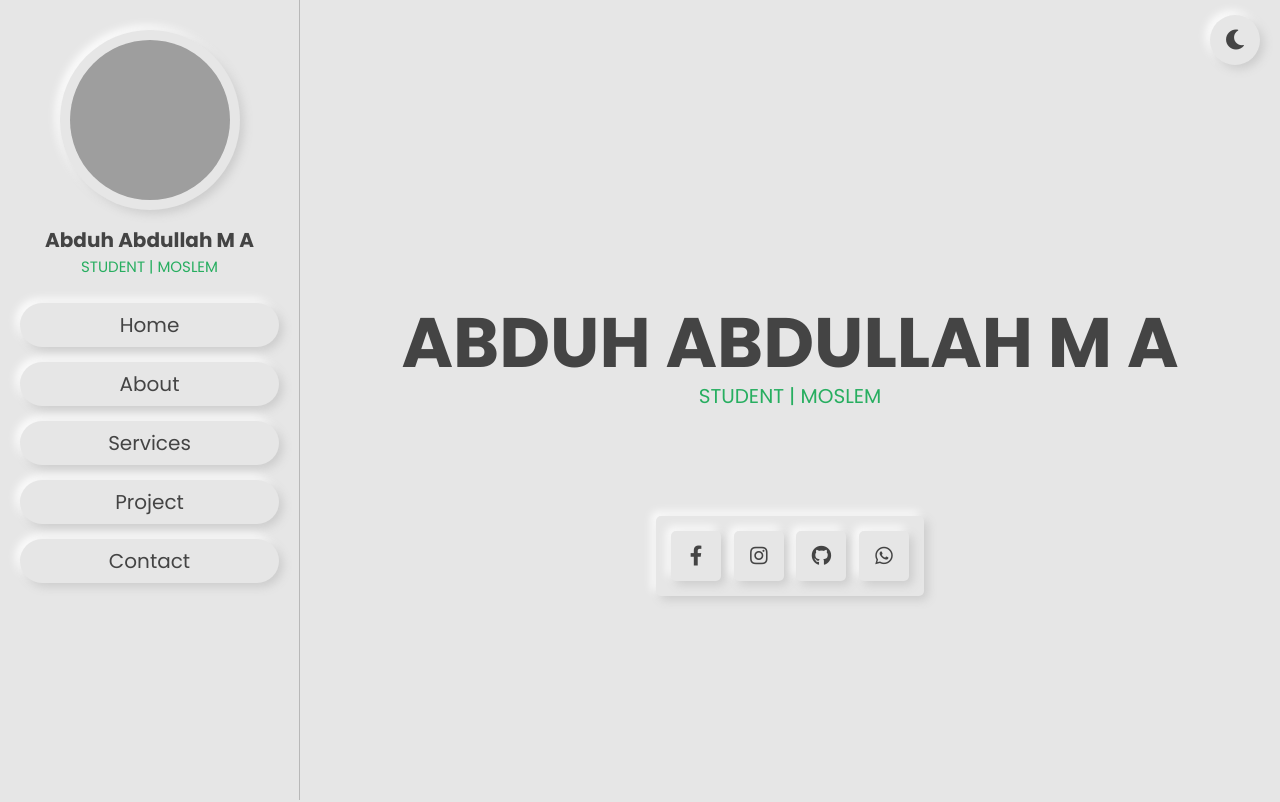
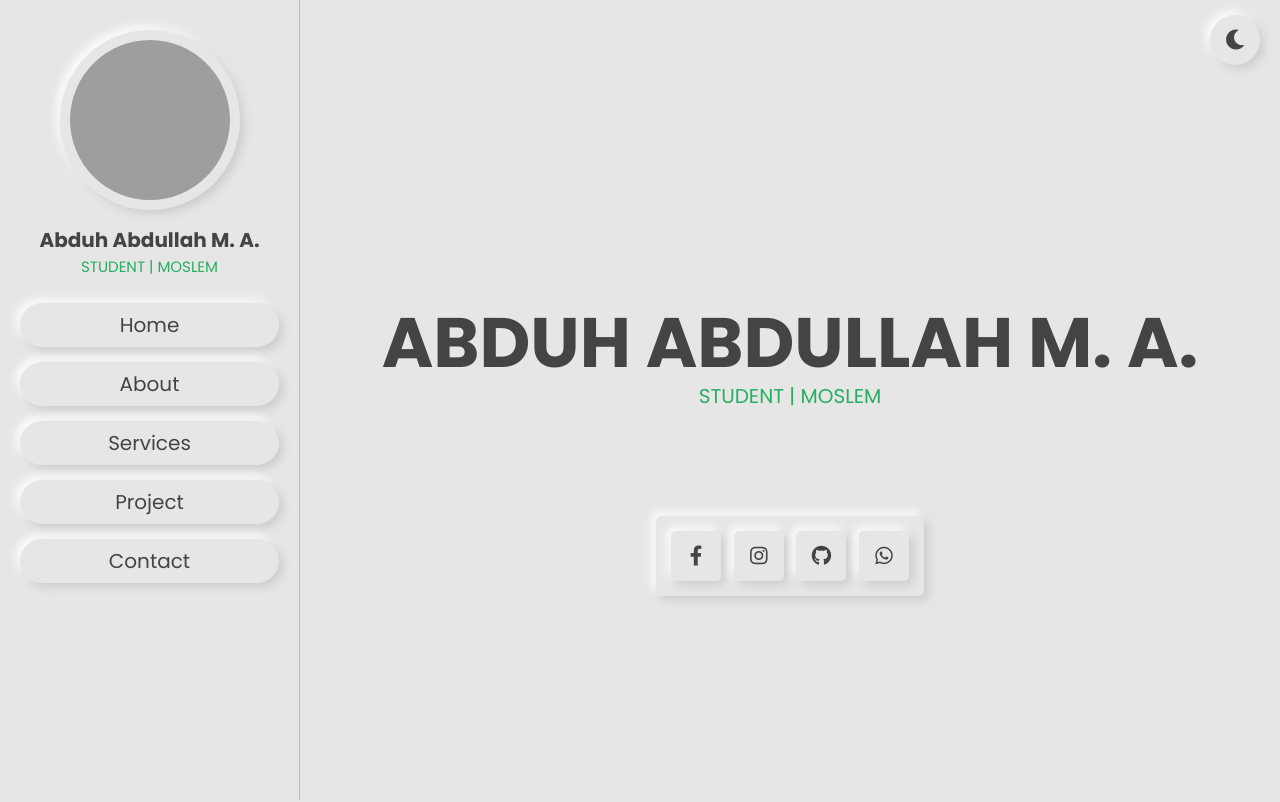
Before and after one commit to Al-banna11/portofolioAab, a plain HTML site: page index.html in a window 1280 px wide. Shown: the top 802 px of the page. Drawn offline with Linux system fonts and the light colour scheme; grey boxes are pictures that could not be loaded.

Commit message:
Update index.html

```diff
--- a/index.html
+++ b/index.html
@@ -18,7 +18,7 @@
     <header class="header">
       <div class="user">
         <img src="image/user-img.jpg" alt="" />
-        <h3>Abduh Abdullah M A</h3>
+        <h3>Abduh Abdullah M. A.</h3>
         <p>STUDENT | MOSLEM</p>
       </div>
 
@@ -43,7 +43,7 @@
 
     <section class="home" id="home">
       <div class="content">
-        <h3>Abduh Abdullah M A</h3>
+        <h3>Abduh Abdullah M. A.</h3>
         <p>STUDENT | MOSLEM</p>
         <!--  <a href="#" class="btn">download CV</a> -->
       </div>
```
